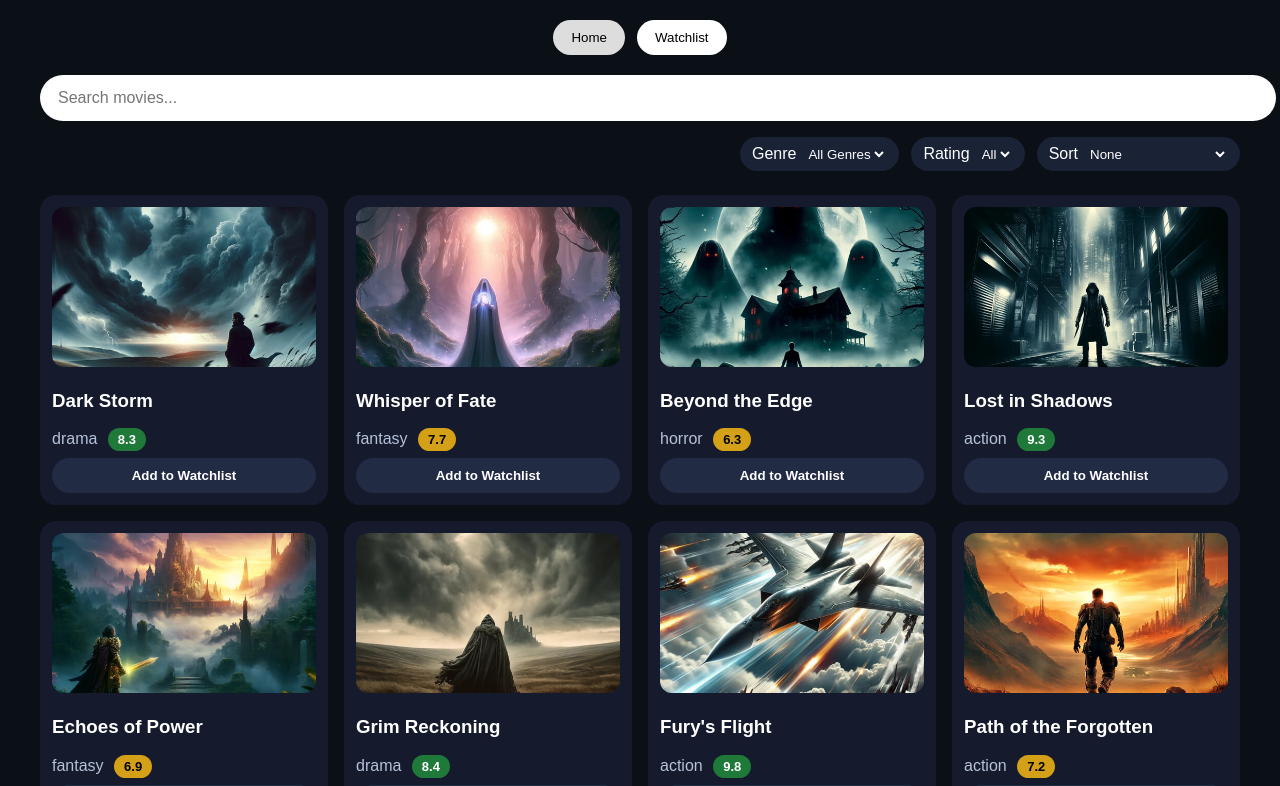
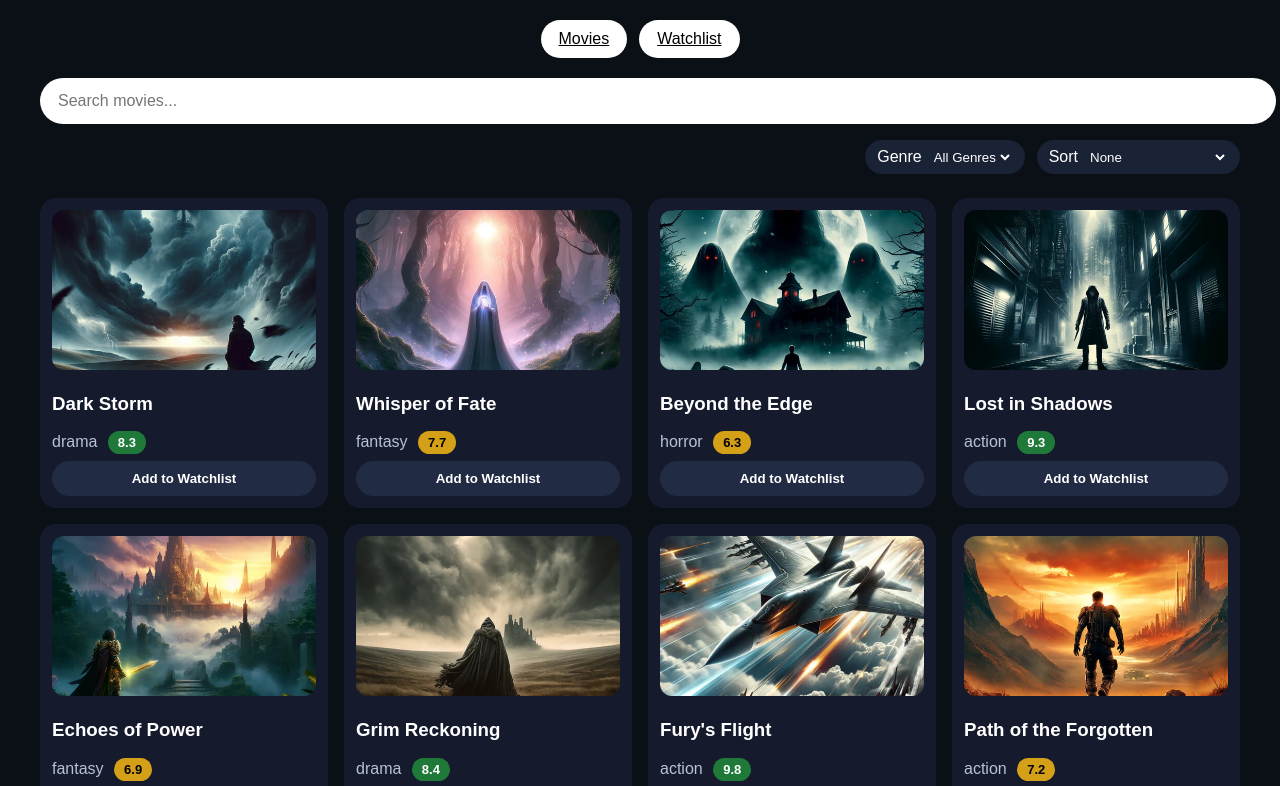
Before and after one commit to Razvan-Ungureanu/Movies_App_Project_Training, a React (Vite) app: page / in a window 1280 px wide. Shown: the top 786 px of the page. Built offline with nearby package versions, Linux system fonts and the light colour scheme.

Commit message:
feat: setup react-router and define main application routes

```diff
--- a/src/index.jsx
+++ b/src/index.jsx
@@ -1,8 +1,31 @@
 import React from "react";
-import { createRoot } from "react-dom/client";
-import App from "./App.jsx";
+import ReactDOM from "react-dom/client";
+import { createBrowserRouter, RouterProvider } from "react-router-dom";
+
+import RootLayout from "./layouts/RootLayout.jsx";
+import MoviesPage from "./pages/MoviesPage.jsx";
+import MovieDetails from "./pages/MovieDetails.jsx";
+import WatchlistPage from "./pages/WatchlistPage.jsx";
+import NotFound from "./pages/NotFound.jsx";
+
 import "./index.css";
 
-createRoot(document.getElementById("root")).render(
-  < App />
+const router = createBrowserRouter([
+  {
+    path: "/",
+    element: <RootLayout />,
+    errorElement: <NotFound />,
+    children: [
+      { index: true, element: <MoviesPage /> },
+      { path: "movies", element: <MoviesPage /> },
+      { path: "movies/:id", element: <MovieDetails /> },
+      { path: "watchlist", element: <WatchlistPage /> },
+    ],
+  },
+]);
+
+ReactDOM.createRoot(document.getElementById("root")).render(
+  <React.StrictMode>
+    <RouterProvider router={router} />
+  </React.StrictMode>
 );
```
